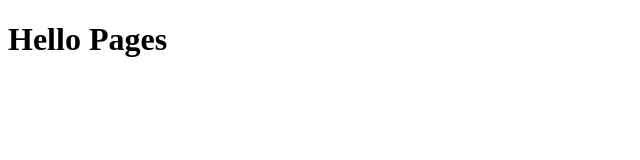
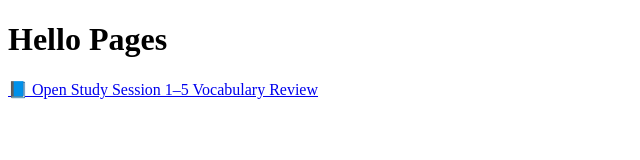
Before and after one commit to ramtackett/Masters-level-DIY-Data-Science-Curriculum-ai-Era-, a plain HTML site: page docs/index.html in a window 1280 px wide. Shown: the whole page, without its empty margins (0-640 px from the left). Drawn offline with Linux system fonts and the light colour scheme.

Commit message:
Link to Study Session 1-5 Vocab review

```diff
--- a/docs/index.html
+++ b/docs/index.html
@@ -1 +1,8 @@
-<!doctype html><title>Site OK</title><h1>Hello Pages</h1>
+<!doctype html>
+<title>Site OK</title>
+<h1>Hello Pages</h1>
+<a href="../ds-zero-to-one/docs/vocab-review-s1-s5.html"
+   target="_blank"
+   rel="noopener noreferrer">
+   📘 Open Study Session 1–5 Vocabulary Review
+</a>
```
